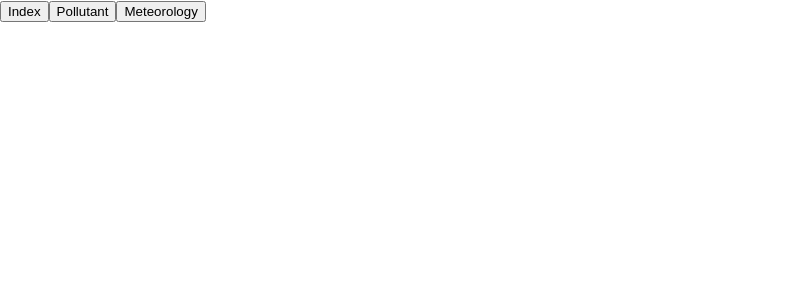
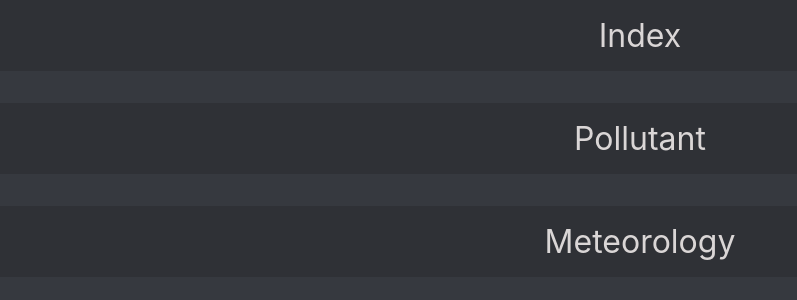
Before and after one commit to YotamGit/Envitech-Web-Assignment, a React (Create React App) app in the folder envitech-web-app/: page / in a window 1280 px wide. Shown: the top 300 px of the page, without its empty margins (0-797 px from the left). Built offline with nearby package versions, Linux system fonts and the light colour scheme.

Commit message:
add some css and accordion animation to the button list

```diff
--- a/envitech-web-app/src/App.css
+++ b/envitech-web-app/src/App.css
@@ -0,0 +1,27 @@
+.envitech-web-app {
+  display: flex;
+  flex-direction: row-reverse;
+  background-color: #36393f;
+}
+
+.monitor-types-container {
+  width: 100%;
+  display: flex;
+  flex-direction: column;
+  margin: 0 0 0 auto;
+  gap: 1rem;
+}
+
+.monitor-list {
+  overflow: hidden;
+  display: flex;
+  flex-direction: column;
+  gap: 1rem;
+  transition: max-height 0.15s;
+  max-height: 0;
+}
+
+.monitor-list.expanded {
+  max-height: 100vh;
+  transition: max-height 0.25s ease-in;
+}
--- a/envitech-web-app/src/App.js
+++ b/envitech-web-app/src/App.js
@@ -37,19 +37,27 @@ function App() {
   };
 
   return (
-    <div>
+    <div className="envitech-web-app">
       <div className="monitor-types-container">
         {data.MonitorType?.map((type) => (
+          <>
             <MenuButton
               key={type.Id}
-            onClick={() => setSelectedMonitorType(type.Id)}
+              onClick={() =>
+                setSelectedMonitorType(
+                  selectedMonitorType === type.Id ? undefined : type.Id
+                )
+              }
               text={type.Name}
             />
-        ))}
-      </div>
-      <div className="monitor-list">
+            {
+              <div
+                className={`monitor-list${
+                  type.Id === selectedMonitorType ? " expanded" : ""
+                }`}
+              >
                 {data.Monitor?.filter(
-          (monitor) => monitor.MonitorTypeId === selectedMonitorType
+                  (monitor) => monitor.MonitorTypeId === type.Id
                 ).map((monitor) => {
                   return (
                     <OptionButton
@@ -61,8 +69,9 @@ function App() {
 
                         setLegendProps({
                           monitorName: monitor.Name,
-                  tags: data.Legends.find((legend) => legend.Id === legendId)
-                    .tags,
+                          tags: data.Legends.find(
+                            (legend) => legend.Id === legendId
+                          ).tags,
                         });
 
                         toggleLegend(true);
@@ -72,6 +81,11 @@ function App() {
                   );
                 })}
               </div>
+            }
+          </>
+        ))}
+      </div>
+
       {showLegend && (
         <MonitorLegend
           legendProps={{ ...legendProps, toggleLegend: toggleLegend }}
--- a/envitech-web-app/src/components/MenuButton.jsx
+++ b/envitech-web-app/src/components/MenuButton.jsx
@@ -1,5 +1,11 @@
+import "../styles/MenuButton.css";
+
 const MenuButton = ({ onClick, text }) => {
-  return <button onClick={onClick}>{text}</button>;
+  return (
+    <button className="menu-button" onClick={onClick}>
+      {text}
+    </button>
+  );
 };
 
 export default MenuButton;
--- a/envitech-web-app/src/components/OptionButton.jsx
+++ b/envitech-web-app/src/components/OptionButton.jsx
@@ -1,5 +1,11 @@
+import "../styles/OptionButton.css";
+
 const OptionButton = ({ onClick, text }) => {
-  return <button onClick={onClick}>{text}</button>;
+  return (
+    <button className="option-button" onClick={onClick}>
+      {text}
+    </button>
+  );
 };
 
 export default OptionButton;
--- /dev/null
+++ b/envitech-web-app/src/styles/MenuButton.css
@@ -0,0 +1,9 @@
+.menu-button {
+  all: unset;
+  text-align: center;
+  color: rgb(218, 214, 214);
+  font-size: 2rem;
+  padding-block: 1rem;
+  background-color: #2f3136;
+  cursor: pointer;
+}
--- /dev/null
+++ b/envitech-web-app/src/styles/OptionButton.css
@@ -0,0 +1,13 @@
+.option-button {
+  all: unset;
+  text-align: center;
+  color: rgb(218, 214, 214);
+  font-size: 2rem;
+  padding-block: 0.225rem;
+  background-color: #4a4d55;
+  cursor: pointer;
+}
+
+.option-button:last-child {
+  margin-bottom: 1rem;
+}
```
Lines whose indentation alone changed are shown as unchanged.
